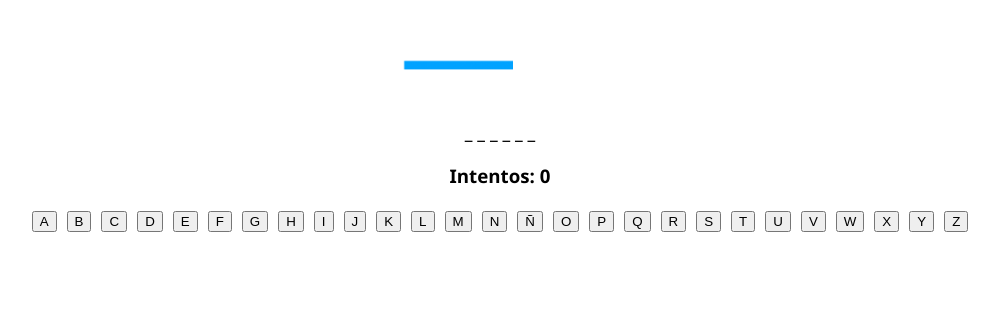
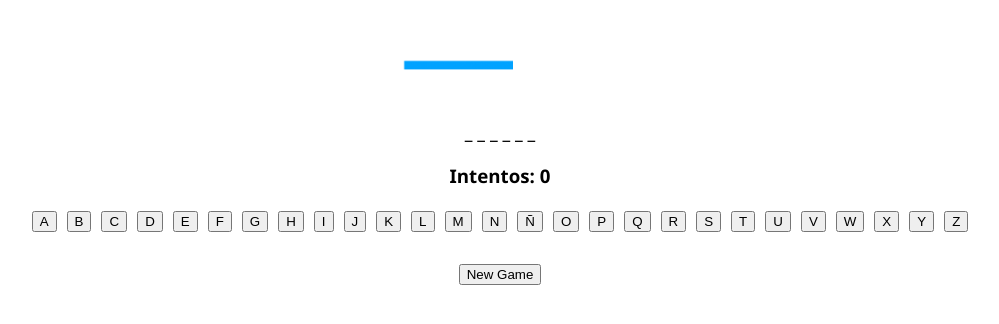
Before and after one commit to AlejandroGC1990/Hangman_Game_React, a React (Vite) app in the folder HangmanGame/: page / in a window 1280 px wide. Shown: the part 334-658 px from the top of the page, without its empty margins (140-1139 px from the left). Built offline with nearby package versions, Linux system fonts and the light colour scheme.

Commit message:
button new game

```diff
--- a/HangmanGame/src/App.tsx
+++ b/HangmanGame/src/App.tsx
@@ -6,11 +6,21 @@
 
 function App() {
 
-  const [word] = useState(getRandomWord());
+  const [word, setWord] = useState(getRandomWord());
   const [hiddenWord, setHiddenWord] = useState('_ '.repeat(word.length));
   const [attempts, setAttempts ] = useState(0);
   const [lose, setLose] = useState(false);
   const [won, setWon] = useState(false);
+
+  const newGame = () => {
+    const  newWord = getRandomWord();
+
+    setWord(newWord);
+    setHiddenWord('_'.repeat(newWord.length));
+    setAttempts(0);
+    setLose(false);
+    setWon(false);
+  }
 
   useEffect(() => {
     if(attempts >= 9){
@@ -78,6 +88,13 @@
           </button>
         ))
       }
+
+      <br></br>
+      <br></br>
+
+      <button onClick={newGame}>New Game</button>
+
+
     </div>
 
   )
```
